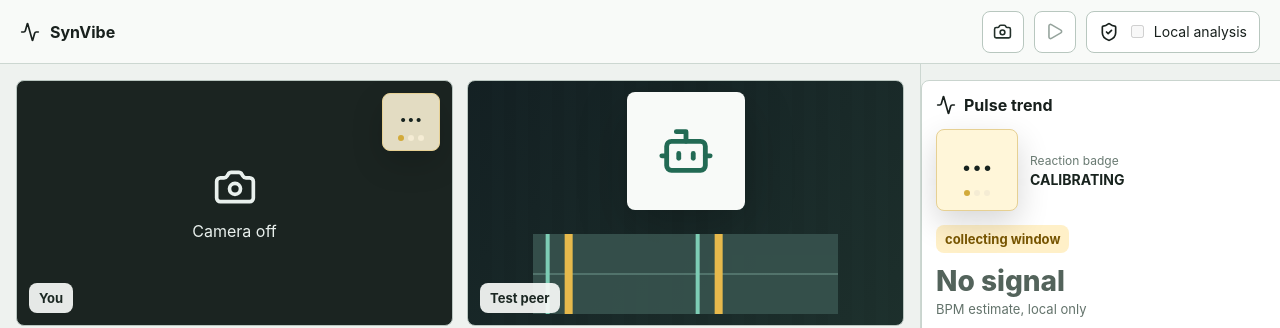
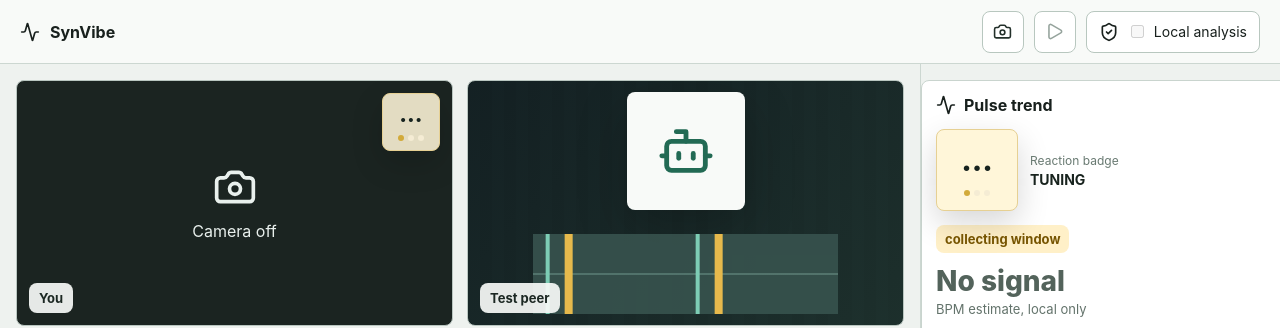
Before and after one commit to Stebalnik/pulse-reaction-chat-project, a React (Vite) app in the folder apps/browser-client/: page / in a window 1280 px wide. Shown: the top 328 px of the page. Built offline with nearby package versions, Linux system fonts and the light colour scheme.

Commit message:
feat(ui): use pulse-change reaction vocabulary

```diff
--- a/apps/browser-client/src/prototype/App.tsx
+++ b/apps/browser-client/src/prototype/App.tsx
@@ -56,7 +56,16 @@ interface PulseHistoryEntry {
   signalQuality: number;
 }
 
-type ReactionBadgeCode = "NO_SIGNAL" | "CALIBRATING" | "BASELINE" | "MILD_ACTIVATION" | "HIGH_ACTIVATION" | "RECOVERY";
+type ReactionBadgeCode =
+  | "STATIC"
+  | "TUNING"
+  | "STEADY"
+  | "SOFT_LIFT"
+  | "QUICK_LIFT"
+  | "SURGE"
+  | "PEAK"
+  | "SETTLING"
+  | "COOLDOWN";
 
 interface ReactionBadgeModel {
   code: ReactionBadgeCode;
@@ -414,41 +423,43 @@ function ReactionBadge({ badge, compact = false }: { badge: ReactionBadgeModel;
 
 function reactionBadgeForTrend(trend: PulseTrendEstimate | undefined): ReactionBadgeModel {
   const state = trend?.state ?? "CALIBRATING_BASELINE";
+  const delta = trend?.deltaBpm ?? 0;
+  const slope = trend?.slopeBpmPerSecond ?? 0;
   const badgeByState: Record<PulseTrendState, ReactionBadgeModel> = {
     INSUFFICIENT_SIGNAL: {
-      code: "NO_SIGNAL",
+      code: "STATIC",
       symbol: "--",
-      title: "Insufficient signal",
+      title: "Signal unavailable",
       intensity: 0
     },
     CALIBRATING_BASELINE: {
-      code: "CALIBRATING",
+      code: "TUNING",
       symbol: "...",
-      title: "Calibrating baseline",
+      title: "Tuning signal",
       intensity: 1
     },
     NEAR_BASELINE: {
-      code: "BASELINE",
+      code: delta < -2 ? "COOLDOWN" : "STEADY",
       symbol: "O",
-      title: "Near baseline",
+      title: delta < -2 ? "Pulse easing down" : "Steady pulse pattern",
       intensity: 1
     },
     POSSIBLE_ACTIVATION: {
-      code: "MILD_ACTIVATION",
-      symbol: "o+",
-      title: "Mild activation relative to baseline",
+      code: slope > 0.8 ? "QUICK_LIFT" : "SOFT_LIFT",
+      symbol: slope > 0.8 ? "++" : "o+",
+      title: slope > 0.8 ? "Quick pulse lift" : "Soft pulse lift",
       intensity: 2
     },
     HIGH_ACTIVATION: {
-      code: "HIGH_ACTIVATION",
-      symbol: "*",
-      title: "Higher activation relative to baseline",
+      code: delta >= 20 ? "PEAK" : "SURGE",
+      symbol: delta >= 20 ? "**" : "^",
+      title: delta >= 20 ? "Pulse peak" : "Pulse surge",
       intensity: 3
     },
     RECOVERY: {
-      code: "RECOVERY",
-      symbol: "~",
-      title: "Recovery toward baseline",
+      code: slope < -0.8 ? "COOLDOWN" : "SETTLING",
+      symbol: slope < -0.8 ? "v" : "~",
+      title: slope < -0.8 ? "Pulse cooling down" : "Pulse settling",
       intensity: 1
     }
   };
--- a/apps/browser-client/src/prototype/styles.css
+++ b/apps/browser-client/src/prototype/styles.css
@@ -244,30 +244,41 @@ input {
   background: color-mix(in srgb, var(--badge-bg) 88%, transparent);
 }
 
-.reactionBadge.no_signal {
+.reactionBadge.static {
   --badge-accent: #8f9b96;
   --badge-bg: #eef2ef;
 }
 
-.reactionBadge.calibrating {
+.reactionBadge.tuning {
   --badge-accent: #d2aa3a;
   --badge-bg: #fff6d9;
 }
 
-.reactionBadge.baseline,
-.reactionBadge.recovery {
+.reactionBadge.steady {
   --badge-accent: #3f8069;
   --badge-bg: #eaf7ef;
 }
 
-.reactionBadge.mild_activation {
+.reactionBadge.soft_lift {
   --badge-accent: #d58c34;
   --badge-bg: #fff0d7;
 }
 
-.reactionBadge.high_activation {
+.reactionBadge.quick_lift,
+.reactionBadge.surge {
+  --badge-accent: #cc6f3b;
+  --badge-bg: #ffeadc;
+}
+
+.reactionBadge.peak {
   --badge-accent: #b95342;
   --badge-bg: #fde7e1;
+}
+
+.reactionBadge.settling,
+.reactionBadge.cooldown {
+  --badge-accent: #4f7fa4;
+  --badge-bg: #e6f1f8;
 }
 
 .badgeSymbol {
```
Also changed, not shown: 3 other files (tests, documents, lock files or other folders).
